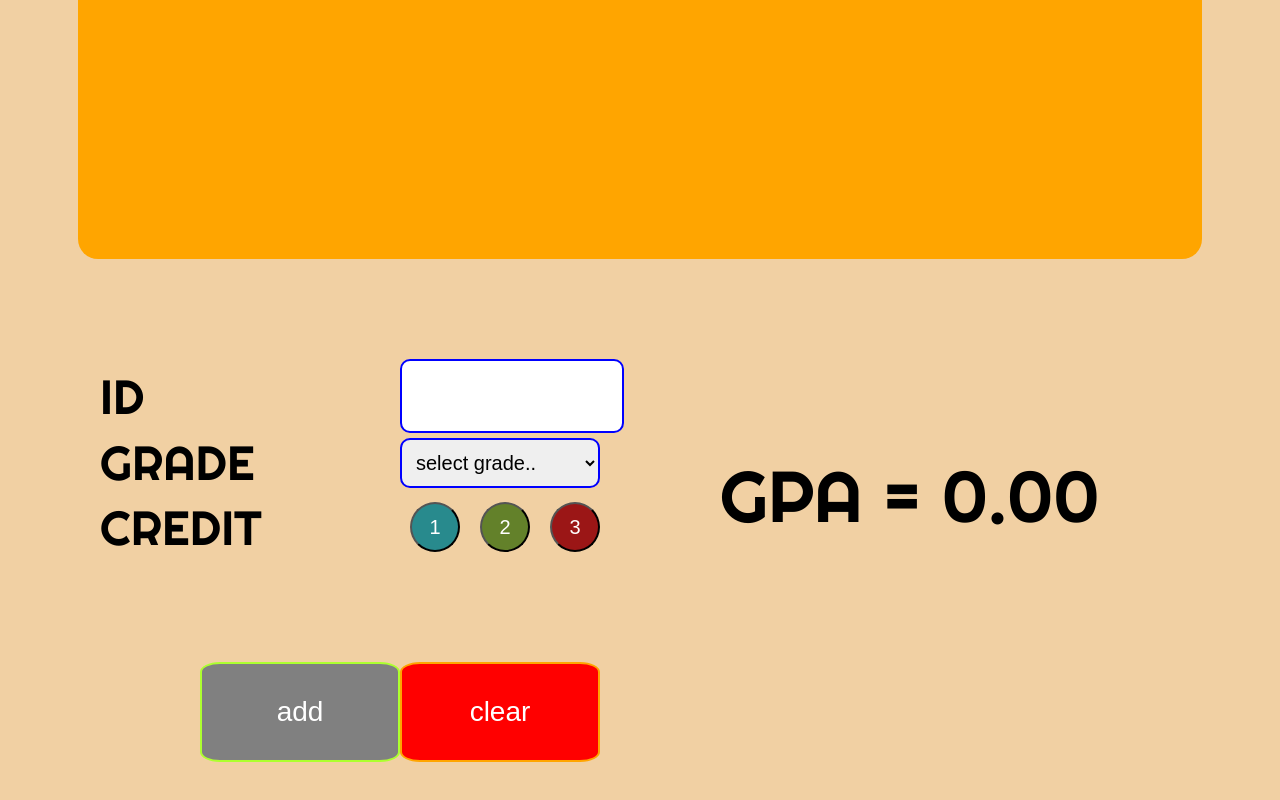
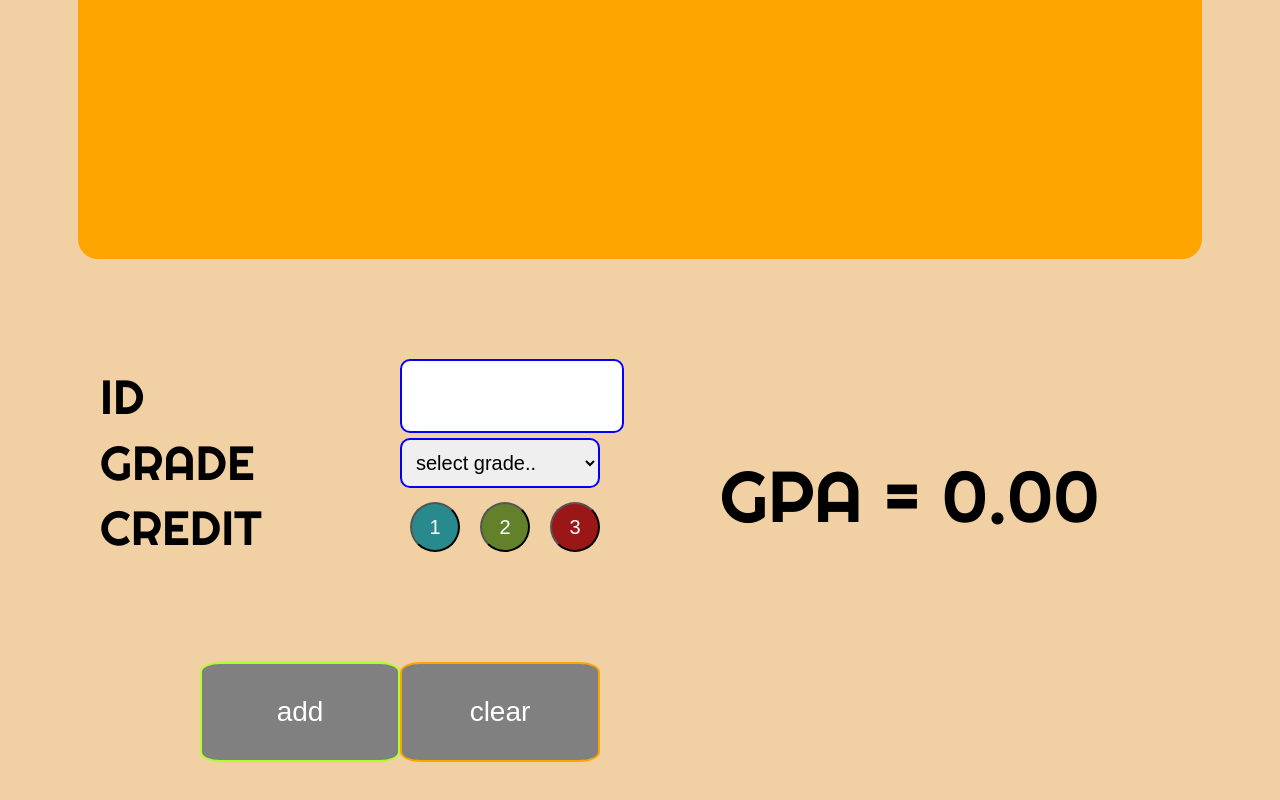
Before and after one commit to cpe-cmu-261207/lab-04-arclxngth, a React (Create React App) app: page / in a window 1280 px wide. Shown: the part 1081-1881 px from the top of the page. Built offline with nearby package versions, Linux system fonts and the light colour scheme.

Commit message:
Little again

```diff
--- a/src/index.css
+++ b/src/index.css
@@ -31,8 +31,13 @@ body {
 }
 
 .clear_btn {
+  transition: 0.4s;
+  background-color: grey;
+  border: 2px solid orange;
+}
+
+.clear_btn:hover {
   background-color: red;
-  border: 2px solid orange;
 }
 
 .content {
```
